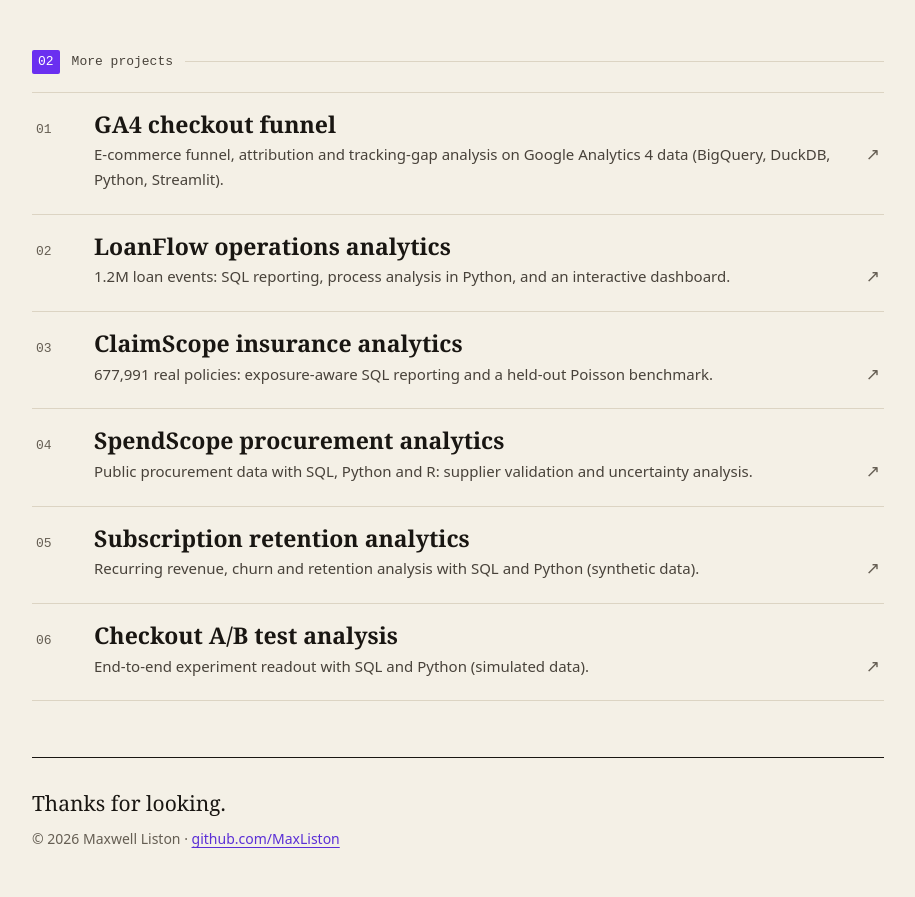
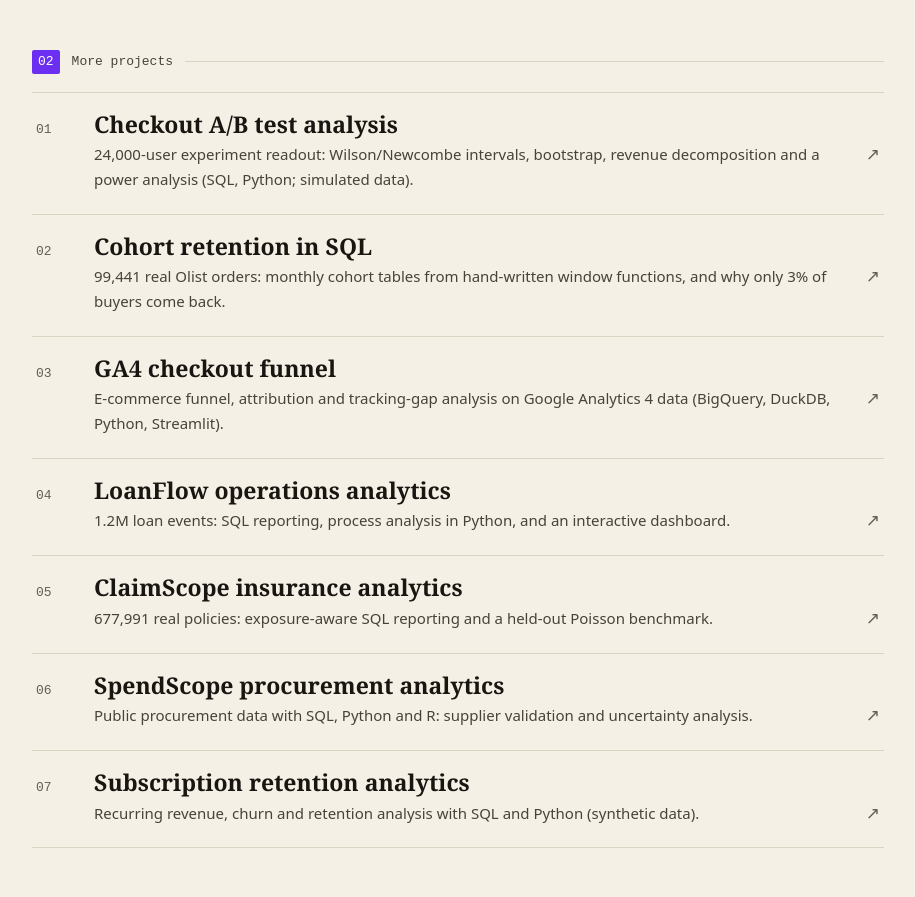
Before and after one commit to MaxListon/MaxListon.github.io, a plain HTML site: page index.html in a window 1280 px wide. Shown: the part 1494-2391 px from the top of the page, without its empty margins (182-1097 px from the left). Drawn offline with Linux system fonts and the light colour scheme; files whose address does not match are found by name; a web font is replaced by a local one.

Commit message:
List the A/B test and cohort retention projects first

```diff
--- a/index.html
+++ b/index.html
@@ -91,13 +91,13 @@ footer p{font-family:"Newsreader",Georgia,serif;font-size:21px;color:var(--ink);
 
 <p class="kicker"><b>02</b> More projects</p>
 <ul class="list">
+  <li><a href="https://github.com/MaxListon/checkout-experiment-analysis"><b>Checkout A/B test analysis</b><span>24,000-user experiment readout: Wilson/Newcombe intervals, bootstrap, revenue decomposition and a power analysis (SQL, Python; simulated data).</span></a></li>
+  <li><a href="https://github.com/MaxListon/cohort-retention-sql"><b>Cohort retention in SQL</b><span>99,441 real Olist orders: monthly cohort tables from hand-written window functions, and why only 3% of buyers come back.</span></a></li>
   <li><a href="https://github.com/MaxListon/ga4-funnel"><b>GA4 checkout funnel</b><span>E-commerce funnel, attribution and tracking-gap analysis on Google Analytics 4 data (BigQuery, DuckDB, Python, Streamlit).</span></a></li>
   <li><a href="https://github.com/MaxListon/loanflow-operations-analytics"><b>LoanFlow operations analytics</b><span>1.2M loan events: SQL reporting, process analysis in Python, and an interactive dashboard.</span></a></li>
   <li><a href="https://github.com/MaxListon/claimscope-insurance-analytics"><b>ClaimScope insurance analytics</b><span>677,991 real policies: exposure-aware SQL reporting and a held-out Poisson benchmark.</span></a></li>
   <li><a href="https://github.com/MaxListon/spendscope-procurement-analytics"><b>SpendScope procurement analytics</b><span>Public procurement data with SQL, Python and R: supplier validation and uncertainty analysis.</span></a></li>
-  <li><a href="https://github.com/MaxListon/subscription-retention-analytics"><b>Subscription retention analytics</b><span>Recurring revenue, churn and retention analysis with SQL and Python (synthetic data).</span></a></li>
-  <li><a href="https://github.com/MaxListon/checkout-experiment-analysis"><b>Checkout A/B test analysis</b><span>End-to-end experiment readout with SQL and Python (simulated data).</span></a></li>
-</ul>
+  <li><a href="https://github.com/MaxListon/subscription-retention-analytics"><b>Subscription retention analytics</b><span>Recurring revenue, churn and retention analysis with SQL and Python (synthetic data).</span></a></li></ul>
 
 <footer><p>Thanks for looking.</p>© 2026 Maxwell Liston · <a href="https://github.com/MaxListon">github.com/MaxListon</a></footer>
 </main>
```
